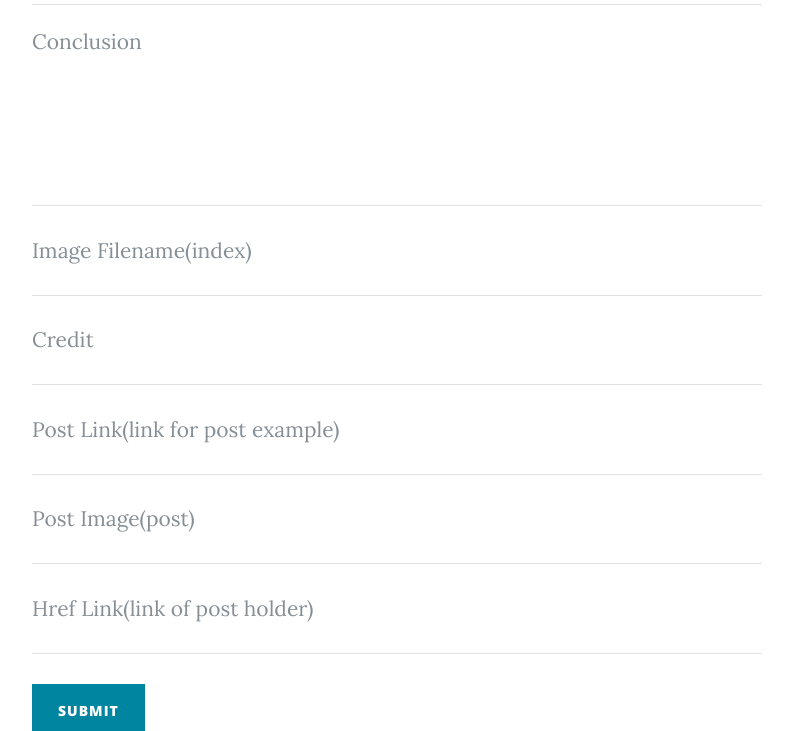
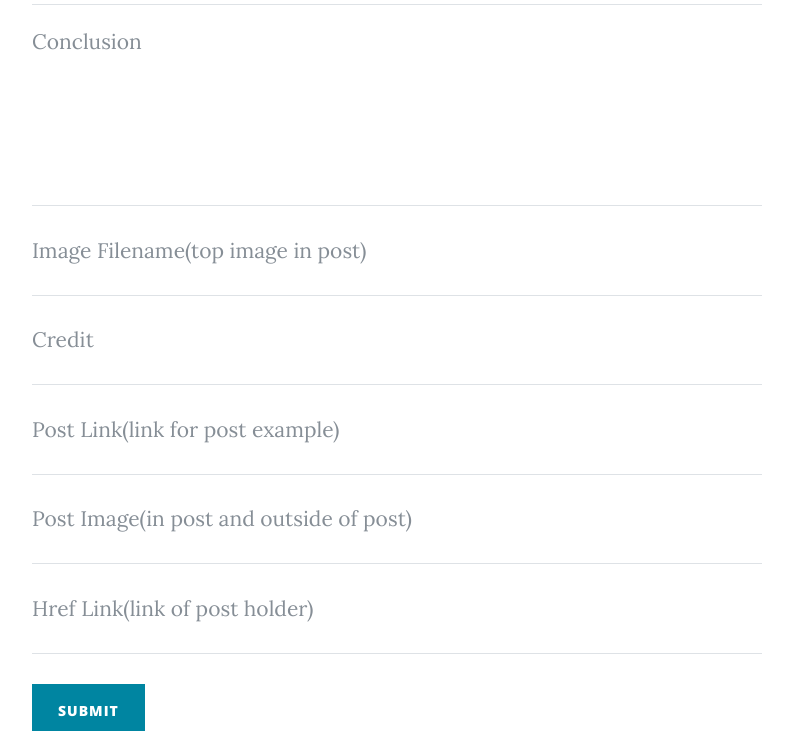
Before and after one commit to dailyblogs2020/dailyblogs2020, a Flask app: page /edit/1 in a window 1280 px wide. Shown: the part 3059-3790 px from the top of the page, without its empty margins (243-1036 px from the left). Run offline with Flask 2, Linux system fonts and the light colour scheme; data that the repository does not hold is empty; some libraries are stand-ins or nearby versions.

Commit message:
tag edited

```diff
--- a/templates/edit.html
+++ b/templates/edit.html
@@ -154,7 +154,7 @@
           <div class="control-group">
             <div class="form-group floating-label-form-group controls">
               <label>Image File</label>
-              <input class="form-control" placeholder="Image Filename(index)" id="img_file" name="img_file" value="{{post.img_file}}" >
+              <input class="form-control" placeholder="Image Filename(top image in post)" id="img_file" name="img_file" value="{{post.img_file}}" >
               <p class="help-block text-danger"></p>
             </div>
           </div>
@@ -178,7 +178,7 @@
           <div class="control-group">
             <div class="form-group floating-label-form-group controls">
               <label>Post Image</label>
-              <input type="text" class="form-control" placeholder="Post Image(post)" id="post_img" name="post_img" required data-validation-required-message="Please enter a post image file name." value="{{post.post_img}}">
+              <input type="text" class="form-control" placeholder="Post Image(in post and outside of post)" id="post_img" name="post_img" required data-validation-required-message="Please enter a post image file name." value="{{post.post_img}}">
               <p class="help-block text-danger"></p>
             </div>
           </div>
```
